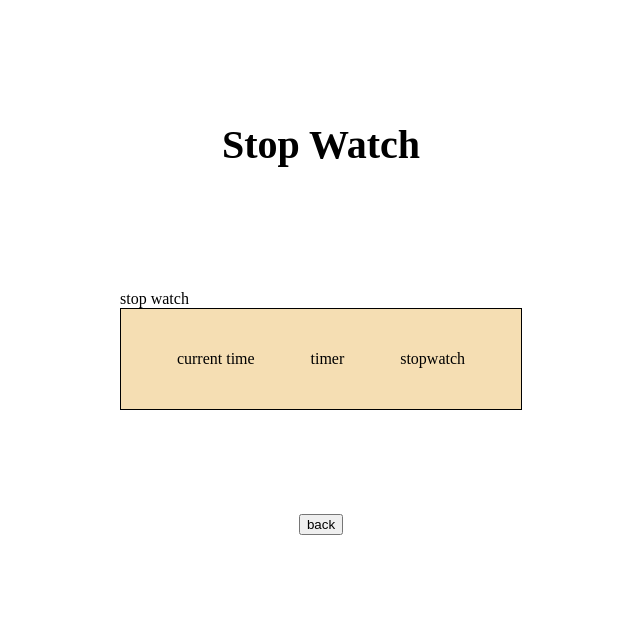
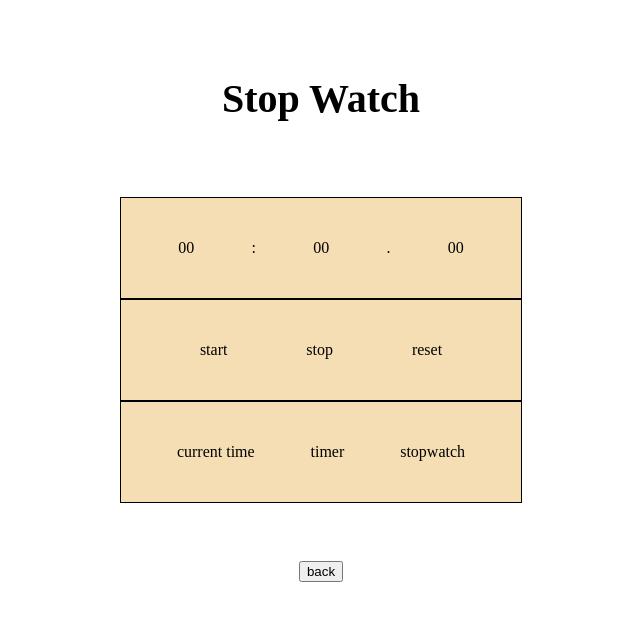
Before and after one commit to JHL71/playground, a React (Create React App) app in the folder playground/: page /timer in a window 1280 px wide. Both pictures are taken after a click on the element "stopwatch". Shown: the top 620 px of the page, without its empty margins (319-959 px from the left). Built offline with nearby package versions, Linux system fonts and the light colour scheme.

Commit message:
stop watch

```diff
--- a/playground/src/page/timer.js
+++ b/playground/src/page/timer.js
@@ -23,7 +23,16 @@ function Timer() {
         s: '00'
     })
     const [start, setStart] = useState(false);
+    const [sw, setSw] = useState(
+        {
+            m: '00',
+            s: '00',
+            ms: '00'
+        }
+    );
+    const [sws, setSws] = useState(false);
     let id = -1;
+    let swid = -1;
 
     const back = () => {
         navigate('/');
@@ -112,7 +121,6 @@ function Timer() {
                             <div onClick={() => setStart(false)}>stop</div>
                             <div onClick={() => {
                                 clearTimeout(id);
-                                clearTimeout(id - 2);
                                 setTimer({h: '00', m: '00', s: '00'})
                                 setStart(false);
                             }}>reset</div>
@@ -122,13 +130,28 @@ function Timer() {
             case 'Stop Watch':
                 return (
                     <>
-                    <div>stop watch</div>
+                    <Box1>
+                        <div>{sw.m}</div>
+                        <div>:</div>
+                        <div>{sw.s}</div>
+                        <div>.</div>
+                        <div>{sw.ms}</div>
+                    </Box1>
+                    <Box1>
+                        <div onClick={() => setSws(true)}>start</div>
+                        <div onClick={() => setSws(false)}>stop</div>
+                        <div onClick={() => {
+                            setSws(false);
+                            clearTimeout(swid);
+                            setSw({m: '00', s: '00', ms: '00'});
+                        }}>reset</div>
+                    </Box1>
                     </>
                 )
         }
         return (
             <div>
-                nothing
+                error
             </div>
         )
     }
@@ -148,6 +171,9 @@ function Timer() {
         setTimeout(() => {
             setSec(sec + 1);
         }, 1000)
+    }, [sec]);
+
+    useEffect(() => {
         if (start) {
             id = setTimeout(() => {
                 let ts = Number(timer.s);
@@ -176,11 +202,32 @@ function Timer() {
 
             }, 1000)
         }
-    })
+    }, [timer.s, start]);
 
     useEffect(() => {
-
-    }, [])
+        if (sws) {
+            let swtm = Number(sw.m);
+            let swts = Number(sw.s);
+            let swtms = Number(sw.ms);
+            swid = setTimeout(() => {
+                if (swtms === 99) {
+                    swtms = 0;
+                    if (swts === 59) {
+                        swts = 0;
+                        swtm += 1;
+                    } else {
+                        swts += 1;
+                    }
+                } else {
+                    swtms += 1;
+                }
+                swtm = NtS(swtm);
+                swts = NtS(swts);
+                swtms = NtS(swtms);
+                setSw({m: swtm, s: swts, ms: swtms});
+            }, 5);
+        }
+    }, [sw.ms, sws]);
     return (
         <>
             <Wrap>
```
